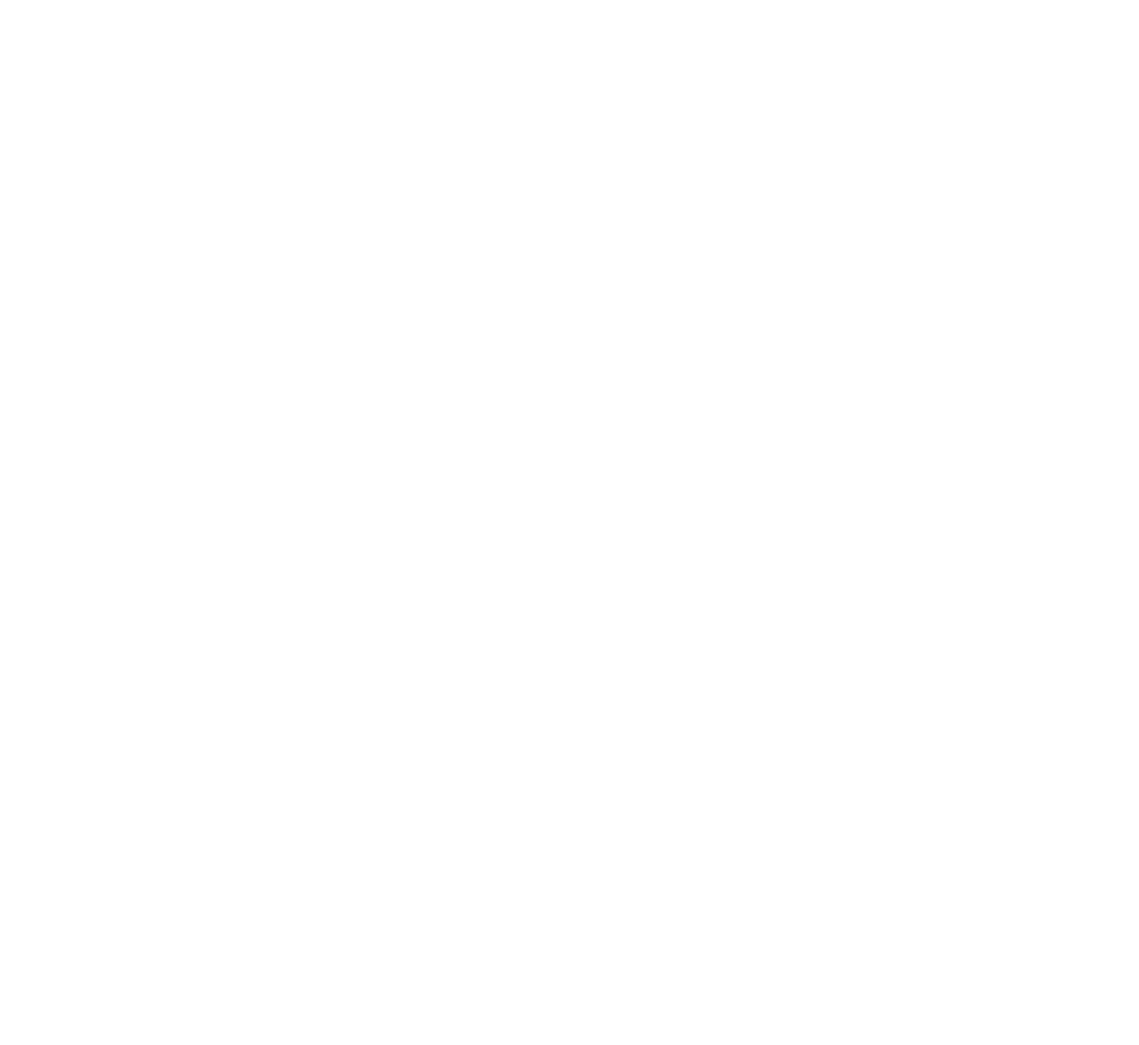
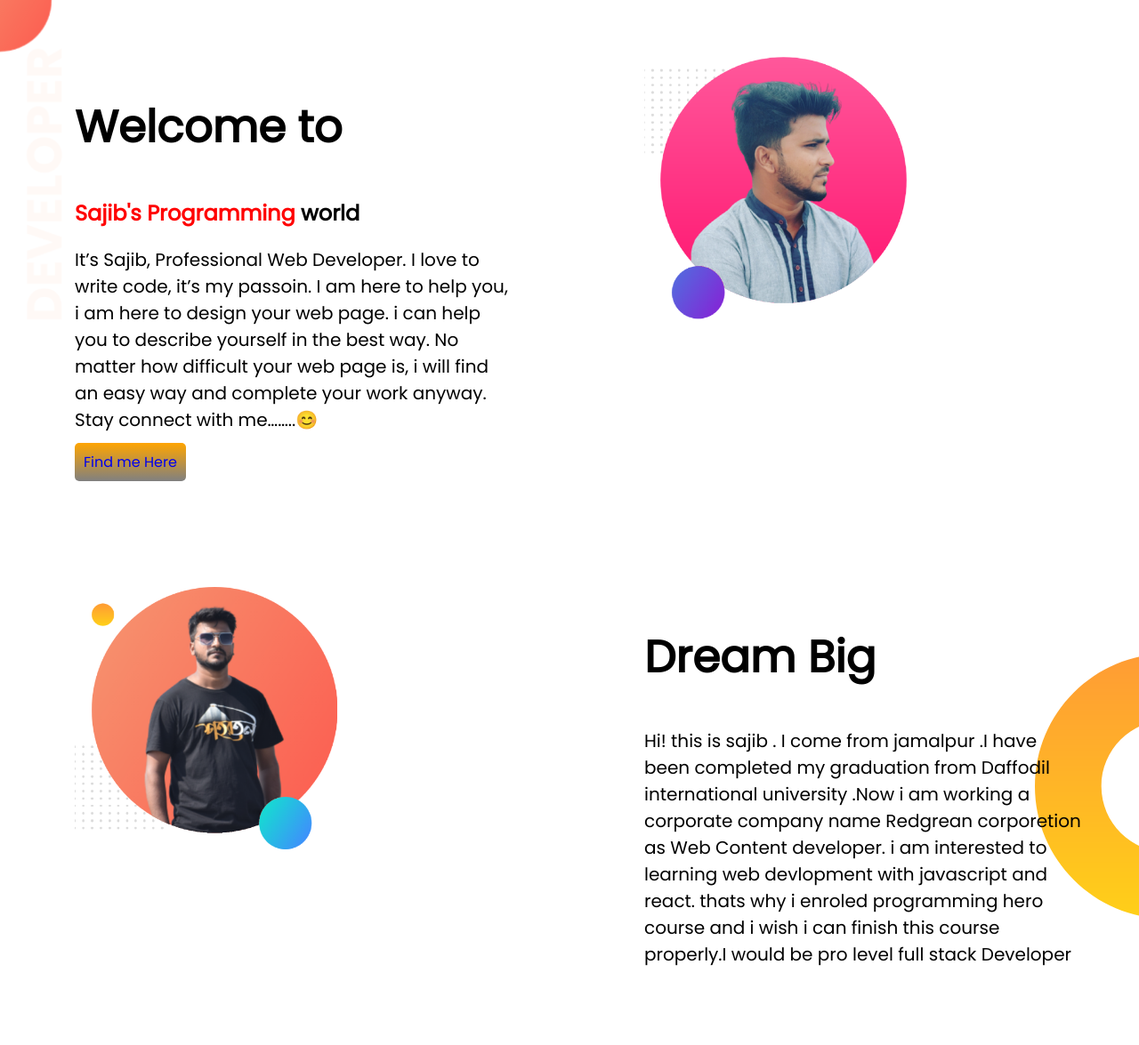
Before and after one commit to sajib359/developer-portfolio, a plain HTML site: page index.html in a window 1280 px wide. Shown: the top 1175 px of the page at 89% size. Before the commit the page ends 800 px from the top, so only its background shows below. Drawn offline with Linux system fonts and the light colour scheme.

Commit message:
try to develop portfolio

```diff
--- a/index.html
+++ b/index.html
@@ -5,9 +5,47 @@
     <meta http-equiv="X-UA-Compatible" content="IE=edge">
     <meta name="viewport" content="width=device-width, initial-scale=1.0">
     <title>Sajib's Portfolio</title>
+    <link rel="preconnect" href="https://fonts.googleapis.com">
+    <link rel="preconnect" href="https://fonts.gstatic.com" crossorigin>
+    <link href="https://fonts.googleapis.com/css2?family=Poppins&display=swap" rel="stylesheet">
     <link rel="stylesheet" href="style.css">
 </head>
 <body>
+    <section class="flexible">
+        <div class="div-width">
+            <h1>Welcome to</h1>
+            <h2><span>Sajib's Programming</span> world</h2>
+            <p>It’s Sajib, Professional Web Developer. I love to write code, it’s my passoin. I am here to help you, i am here to design your web page. i can help you to describe yourself in the best way.
 
+            No matter how difficult your web page is, i will find an easy way and complete your work anyway. Stay connect with me……..😊</p>
+
+            <a href="https://sajibhossain.me/" target="_blank" rel="noopener noreferrer">Find me Here</a>
+        </div>
+        <div class="div-width">
+            <img src="images/panjabi (1).png" alt="">
+        </div>
+    </section>
+
+    <section class="flexible-middle">
+        <div class="div-width">
+            <img src="images/shohortoli.png" alt="">
+        </div>
+        <div class="div-width">
+            <h1>Dream Big</h1>
+            <p>Hi! this is sajib . I come from jamalpur .I have been completed my graduation from Daffodil international university .Now i am working a corporate company name Redgrean corporetion as Web Content developer. i am interested to learning web devlopment with javascript and react. thats why i enroled programming hero course and i wish i can finish this course properly.I would be pro level full stack Developer</p>
+        </div>
+    </section>
+    <section>
+        <h1>Experiance</h1>
+        <div>
+            <h1>Full Stack developer</h1>
+            <h2><span>2021-Present | learning Full Stack Develpment</span></h2>
+            <p></p>
+        </div>
+        <div>
+            <h1>Web Content Developr</h1>
+            <h2><span>2021-Present | Web Content Developer</span></h2>
+        </div>
+    </section>
 </body>
 </html>
--- a/style.css
+++ b/style.css
@@ -0,0 +1,42 @@
+body{
+    font-family: 'Poppins', sans-serif;
+    margin: 0;
+}
+span{
+    color: red;
+}
+h1{
+    font-size: 50px;
+}
+.flexible{
+    background-image:url(images/top-banner.png);
+    background-repeat: no-repeat;
+    display: flex;
+
+
+
+}
+.div-width{
+    width: 50%;
+    margin-left: 20px;
+    padding: 5%;
+}
+.div-width img{
+    width: 60%;
+}
+
+a{
+    background-image: linear-gradient(orange,gray);
+    text-decoration: none;
+    padding: 10px;
+    border-radius: 5px;
+}
+.flexible-middle{
+    display: flex;
+    background-image: url(images/dream-bg.png);
+    background-position: right;
+    background-repeat: no-repeat;
+}
+p{
+    font-size: 20px;
+}
```
Also changed, not shown: images/dream-bg.png (added), images/exp-bg.png (added), images/my-bg.png (added), images/my-bg2.png (added), images/panjabi (1).png (added), images/shohortoli.png (added), images/top-banner.png (added).
